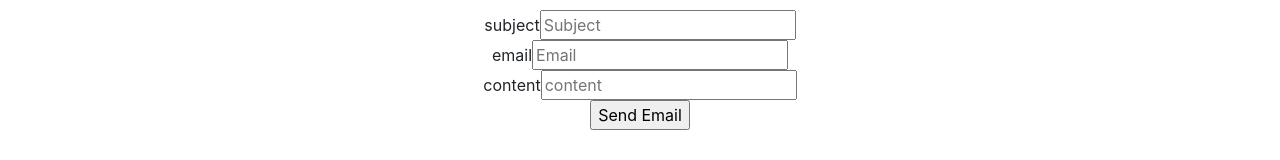
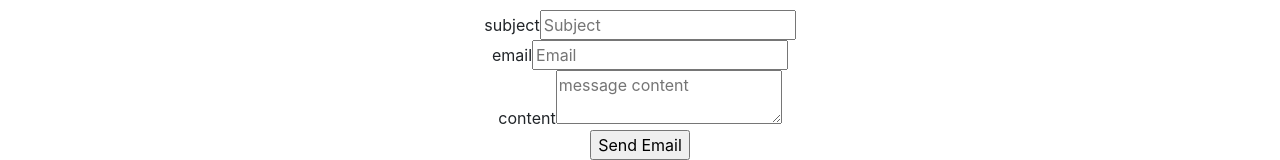
Before and after one commit to bhwong11/portfolio-front-end, a React (Create React App) app: page / in a window 1280 px wide. Shown: the part 1172-1332 px from the top of the page. Before the commit the page ends 1302 px from the top, so only its background shows below. Built offline with nearby package versions, Linux system fonts and the light colour scheme; no server answers.

Commit message:
form sending emails

```diff
--- a/src/components/contact.js
+++ b/src/components/contact.js
@@ -20,7 +20,7 @@ function Contact(){
         }
 
         if(json.status===200){
-            setSuccess(json.message)
+            setSuccess('Successfully Sent!')
         }
         console.log(json)
       })
@@ -63,11 +63,11 @@ function Contact(){
             <label className='label' htmlFor='content'>
               content
             </label>
-            <input
+            <textarea
               className='input'
               type='text'
               name='content'
-              placeholder='content'
+              placeholder='message content'
               required
               onChange={e => setContent(e.target.value)}
               value={content}
```
